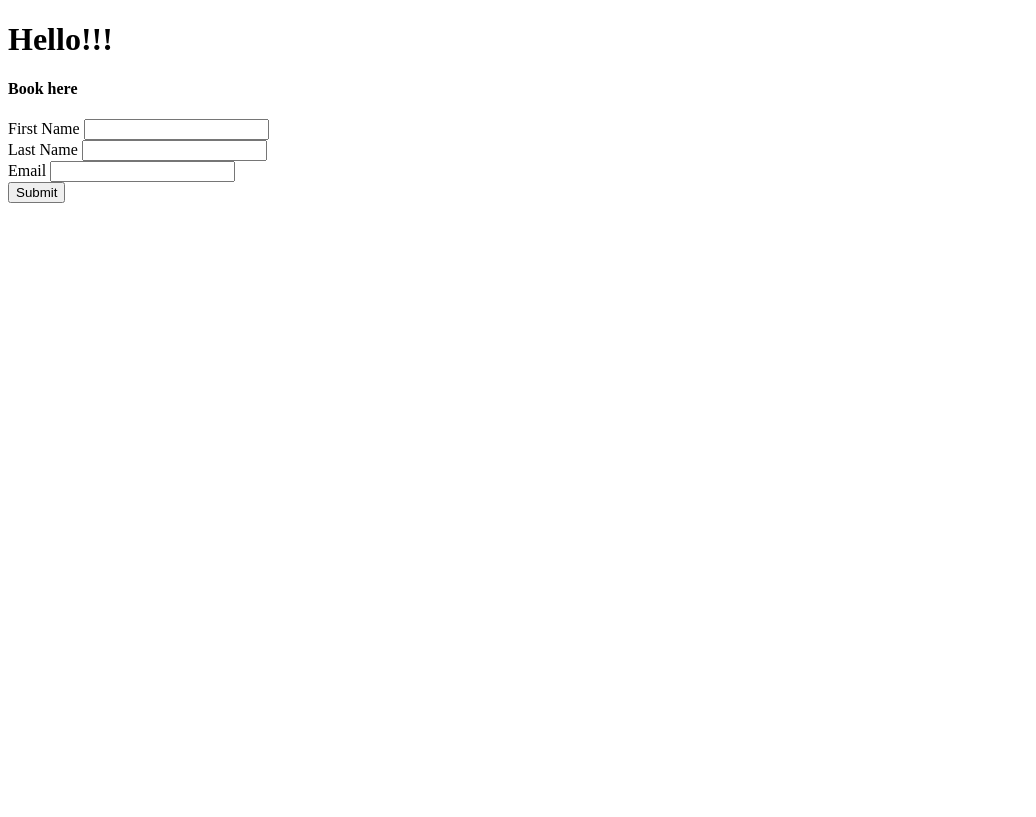
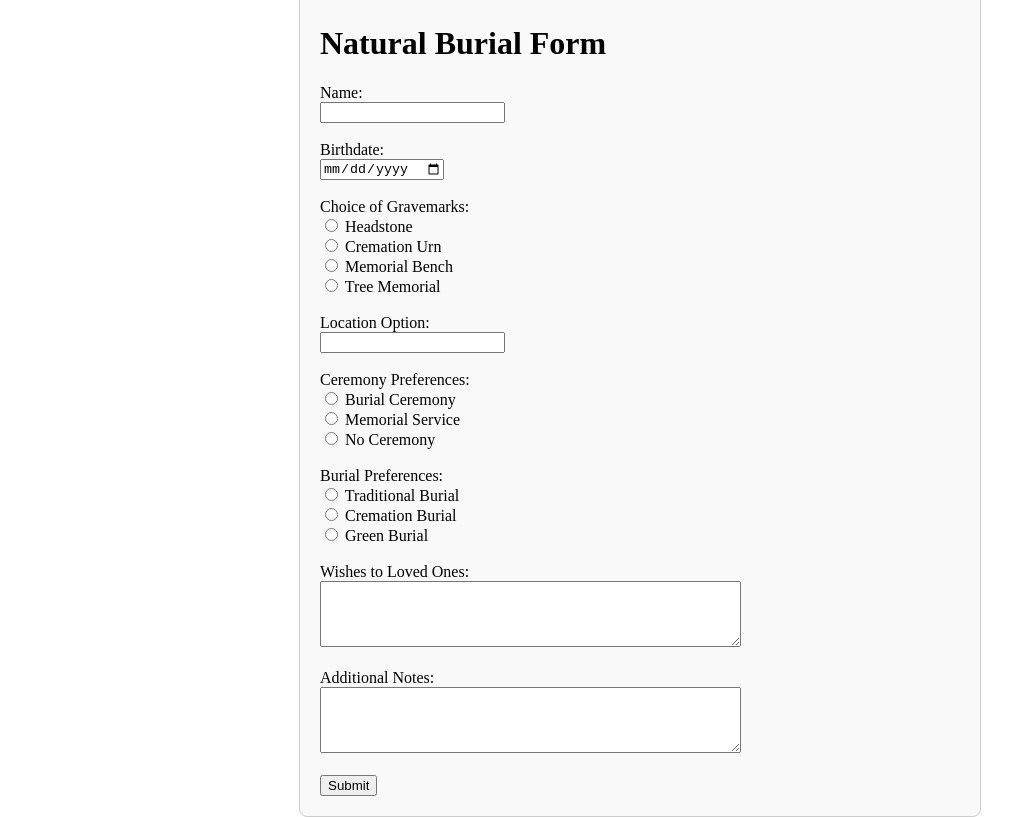
Before and after one commit to tbanguot/Natural-Burial, a plain HTML site: page index.html in a window 1280 px wide. Shown: the whole page, without its empty margins (0-1036 px from the left). Drawn offline with Linux system fonts and the light colour scheme.

Commit message:
test form

```diff
--- a/index.html
+++ b/index.html
@@ -3,36 +3,56 @@
 <head>
     <meta charset="UTF-8">
     <meta name="viewport" content="width=device-width, initial-scale=1.0">
+    <link rel="stylesheet" href="style.css">
     <title>Natural Burial</title>
 </head>
 <body>
+    <div class="form-container">
+    <h1>Natural Burial Form</h1>
+    <form action="#" method="post">
+        <label for="name">Name:</label><br>
+        <input type="text" id="name" name="name" required><br><br>
 
-    <!--  Heading -->
-    <header>
-        <h1>Hello!!!</h1>
-    </header>
-    <main>
-        <form>
-            <h4>
-                Book here
-            </h4>
-            <div>
-                <label for="firstName">First Name</label>
-                <input type="text" name="firstName" id="firstName">
-            </div>
-            <div>
-                <label for="lastName">Last Name</label>
-                <input type="text" name="lastName" id="firstName">
-            </div>
-            <div>
-                <label for="email">Email</label>
-                <input type="email" name="email" id="email">
-            </div>
+        <label for="birthdate">Birthdate:</label><br>
+        <input type="date" id="birthdate" name="birthdate" required><br><br>
 
-            <button>Submit</button>
-        </form>
+        <label>Choice of Gravemarks:</label><br>
+        <input type="radio" id="headstone" name="gravemark" value="Headstone" required>
+        <label for="headstone">Headstone</label><br>
+        <input type="radio" id="cremation" name="gravemark" value="Cremation Urn">
+        <label for="cremation">Cremation Urn</label><br>
+        <input type="radio" id="memorial_bench" name="gravemark" value="Memorial Bench">
+        <label for="memorial_bench">Memorial Bench</label><br>
+        <input type="radio" id="tree_memorial" name="gravemark" value="Tree Memorial">
+        <label for="tree_memorial">Tree Memorial</label><br><br>
 
-    </main>
+        <label for="location">Location Option:</label><br>
+        <input type="text" id="location" name="location"><br><br>
 
+        <label>Ceremony Preferences:</label><br>
+        <input type="radio" id="burial_ceremony" name="ceremony" value="Burial Ceremony">
+        <label for="burial_ceremony">Burial Ceremony</label><br>
+        <input type="radio" id="memorial_service" name="ceremony" value="Memorial Service">
+        <label for="memorial_service">Memorial Service</label><br>
+        <input type="radio" id="no_ceremony" name="ceremony" value="No Ceremony">
+        <label for="no_ceremony">No Ceremony</label><br><br>
+
+        <label>Burial Preferences:</label><br>
+        <input type="radio" id="traditional_burial" name="burial" value="Traditional Burial">
+        <label for="traditional_burial">Traditional Burial</label><br>
+        <input type="radio" id="cremation_burial" name="burial" value="Cremation Burial">
+        <label for="cremation_burial">Cremation Burial</label><br>
+        <input type="radio" id="green_burial" name="burial" value="Green Burial">
+        <label for="green_burial">Green Burial</label><br><br>
+
+        <label for="wishes">Wishes to Loved Ones:</label><br>
+            <textarea id="wishes" name="wishes" rows="4" cols="50"></textarea><br><br>
+
+        <label for="notes">Additional Notes:</label><br>
+        <textarea id="notes" name="notes" rows="4" cols="50"></textarea><br><br>
+
+        <input type="submit" value="Submit">
+    </form>
+</div>
 </body>
 </html>
--- a/style.css
+++ b/style.css
@@ -0,0 +1,14 @@
+body {
+    display: flex;
+    justify-content: center;
+    align-items: center;
+    height: 100vh;
+    margin: 0;
+}
+.form-container {
+    width: 50%;
+    padding: 20px;
+    border: 1px solid #ccc;
+    border-radius: 8px;
+    background-color: #f9f9f9;
+}
```
